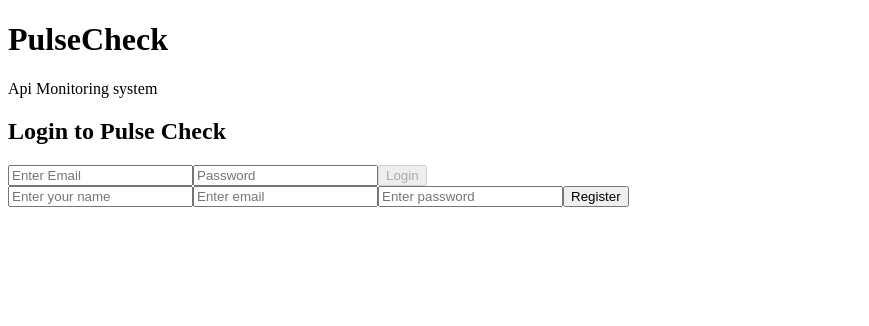
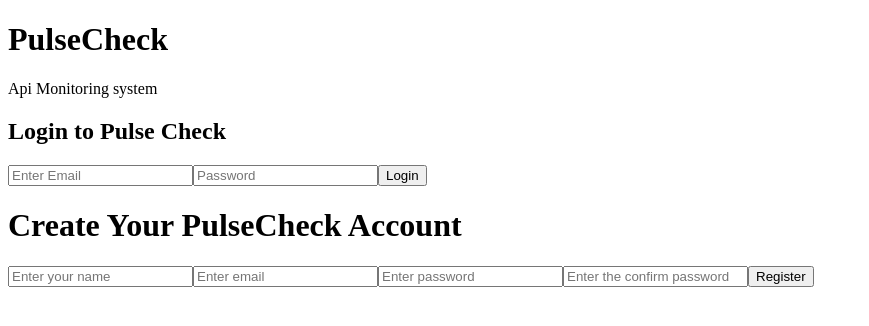
Before and after one commit to jagadeeshpj1610/PulseCheck, a React (Vite) app in the folder client/: page / in a window 1280 px wide. Shown: the top 326 px of the page, without its empty margins (0-869 px from the left). Built offline with nearby package versions, Linux system fonts and the light colour scheme; no server answers.

Commit message:
#4 | feat(client) : implement the register functionality

```diff
--- a/client/src/pages/Login.jsx
+++ b/client/src/pages/Login.jsx
@@ -28,7 +28,7 @@ const Login = () => {
             <form onSubmit={handleSubmit}>
                 <input type="email" value={email} placeholder="Enter Email" onChange={(e) => setEmail(e.target.value)} />
                 <input type="password" value={password} placeholder="Password" onChange={(e) => setPassword(e.target.value)} />
-                <button type="submit" disabled={submitting ? "Logging in..." : "Login"}>Login</button>
+                <button type="submit" disabled = {submitting} >{submitting ? "Logging in...." : "Login"}</button>
             </form>
             {err && <p>{err}</p>}
         </div>
--- a/client/src/pages/Register.jsx
+++ b/client/src/pages/Register.jsx
@@ -1,17 +1,47 @@
 import { useState } from "react";
+import { registerUser } from "../services/authService";
 
 const Register = () => {
     const [email, setEmail] = useState("")
     const [password, setPassword] = useState("")
     const [name, setName] = useState("")
+    const [confirmPassword, setConfirmPassword] = useState("")
+    const [err, setErr] = useState("")
+    const [success, setSuccess] = useState("")
+    const [submitting, setSubmitting] = useState(false)
+
+    const handleSubmit = async (e) => {
+        e.preventDefault()
+        setErr("")
+        setSubmitting(true)
+        setSuccess("")
+        if (password !== confirmPassword) {
+            setErr("password do not match")
+            setSubmitting(false)
+            return
+        }
+        try {
+            await registerUser(name, email, password)
+            setSuccess("Account created. You can now log in")
+        } catch (error) {
+            setErr(error.response?.data?.message || "Something went wrong")
+        } finally {
+            setSubmitting(false)
+
+        }
+    }
     return (
         <div>
-            <form>
+            <h1>Create Your PulseCheck Account</h1>
+            <form onSubmit={handleSubmit}>
                 <input type="text" value={name} placeholder="Enter your name " onChange={(e) => setName(e.target.value)} />
                 <input type="email" value={email} placeholder="Enter email" onChange={(e) => setEmail(e.target.value)} />
                 <input type="password" value={password} placeholder="Enter password" onChange={(e) => setPassword(e.target.value)} />
-                <button type="submit">Register</button>
+                <input type="password" value={confirmPassword} placeholder="Enter the confirm password" onChange={(e) => setConfirmPassword(e.target.value)} />
+                <button type="submit" disabled={submitting} >{submitting ? "Registering..." : "Register"}</button>
             </form>
+            {err && <p>{err}</p>}
+            {success && <p>{success}</p>}
         </div>
     )
 }
```
